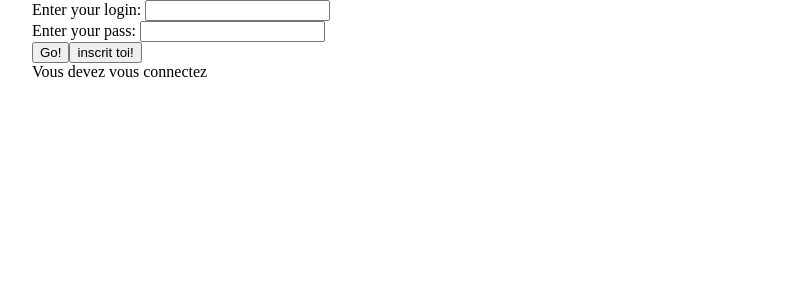
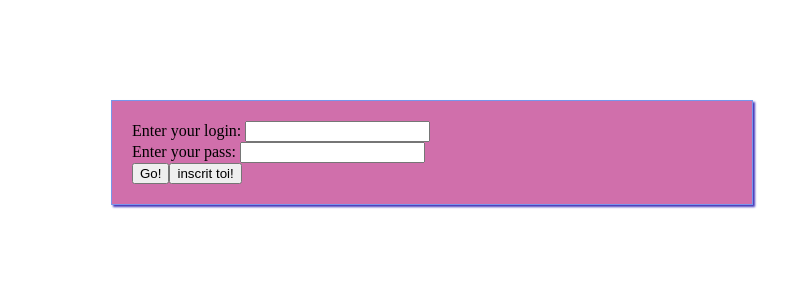
Before and after one commit to VolletMaxence/PondCraft, a PHP site: page /map.php in a window 1280 px wide. Shown: the top 300 px of the page, without its empty margins (208-996 px from the left). Run offline with PHP 8.4, Linux system fonts and the light colour scheme.

Commit message:
correction css

```diff
--- a/class/User.php
+++ b/class/User.php
@@ -93,6 +93,7 @@ class User{
 
     if($afficheForm){
     ?>
+    <div class="formlogin">
         <form action="" method="post" >
             <div>
                 <label for="login">Enter your login: </label>
@@ -106,7 +107,7 @@ class User{
                 <input type="submit" value="Go!" name="log"><input type="submit" value="inscrit toi!" name="sub">
             </div>
         </form>
-
+    </div>
     <?php
     }
 
--- a/fonction.php
+++ b/fonction.php
@@ -33,13 +33,12 @@ if(!is_null($mabase)){
 
     }else{
         $access = false;
-        $errorMessage.= "Vous devez vous connectez";
         // Affichage de formulaire si pas deconnexion
         $access = $Joueur1->ConnectToi();
     }
 
 }else{
-    $errorMessage.= "Vous n'avez pas les bases";
+    $errorMessage.= "les site n'a pas accès aux BDD";
 }
 
 
--- a/index.php
+++ b/index.php
@@ -12,7 +12,7 @@ session_start();
     <script src="main.js"></script>
     <title>Document</title>
 </head>
-<body>
+<body class="bodyAccueil">
 
     <?php
     //c'est dans fonction que l'on gère les formulaires de Co et les sessions
@@ -22,7 +22,8 @@ session_start();
     }
     if($access){
 
-        echo "BIENVENUE sur MON SITE ".$Joueur1->getPrenom();
+        echo '<div class="reglement">';
+        echo "BIENVENUE ".$Joueur1->getPrenom();
 
         $PersoChoisie = new Personnage($mabase);
         $PersoCree = new Personnage($mabase);
@@ -47,6 +48,7 @@ session_start();
         }
         ?>
         </div>
+        </div><!-- div reglement-->
         <?php
 
     }else{
--- a/map.php
+++ b/map.php
@@ -26,7 +26,7 @@ session_start();
         //gestion accès map:
 
             $Personnage = $Joueur1->getPersonnage();
-            if(is_null($Personnage)){
+            if(is_null($Personnage->getId())){
                 echo '<p>il faut creer un personnage avant</p>';
                 echo '<p><a  href="index.php" >retour à l\'origine de tout </a></p>';
             }else{
--- a/style.css
+++ b/style.css
@@ -220,3 +220,37 @@ img.Personnage {
     height:120px;
     width:135px;
 }
+
+.bodyAccueil{
+    background-image:  url('https://raw.githubusercontent.com/EnseignantLapro/ProjetFullStack/master/IHM/wallpaper_mmo.jpg');
+    background-size: cover;
+    background-repeat: no-repeat;
+}
+
+.reglement{
+    margin-top:100px;
+    padding: 20px;
+    width:600px;
+    background-color: rgba(199, 82, 154, 0.829);
+    border-color: rgb(53, 77, 78);
+    border:1px solid rgb(119, 150, 236);
+    box-shadow:2px 2px 2px rgb(83, 95, 235);
+    -moz-box-shadow:2px 2px 2px rgb(91, 113, 236);
+    -webkit-box-shadow:2px 2px 2px rgb(66, 53, 185);
+    margin-right:auto;
+    margin-left:auto;
+}
+
+.formlogin{
+    margin-top:100px;
+    padding: 20px;
+    width:600px;
+    background-color: rgba(199, 82, 154, 0.829);
+    border-color: rgb(53, 77, 78);
+    border:1px solid rgb(119, 150, 236);
+    box-shadow:2px 2px 2px rgb(83, 95, 235);
+    -moz-box-shadow:2px 2px 2px rgb(91, 113, 236);
+    -webkit-box-shadow:2px 2px 2px rgb(66, 53, 185);
+    margin-right:auto;
+    margin-left:auto;
+}
```
Also changed, not shown: combat.php (+28 -9 lines). Lines whose indentation alone changed are shown as unchanged.
